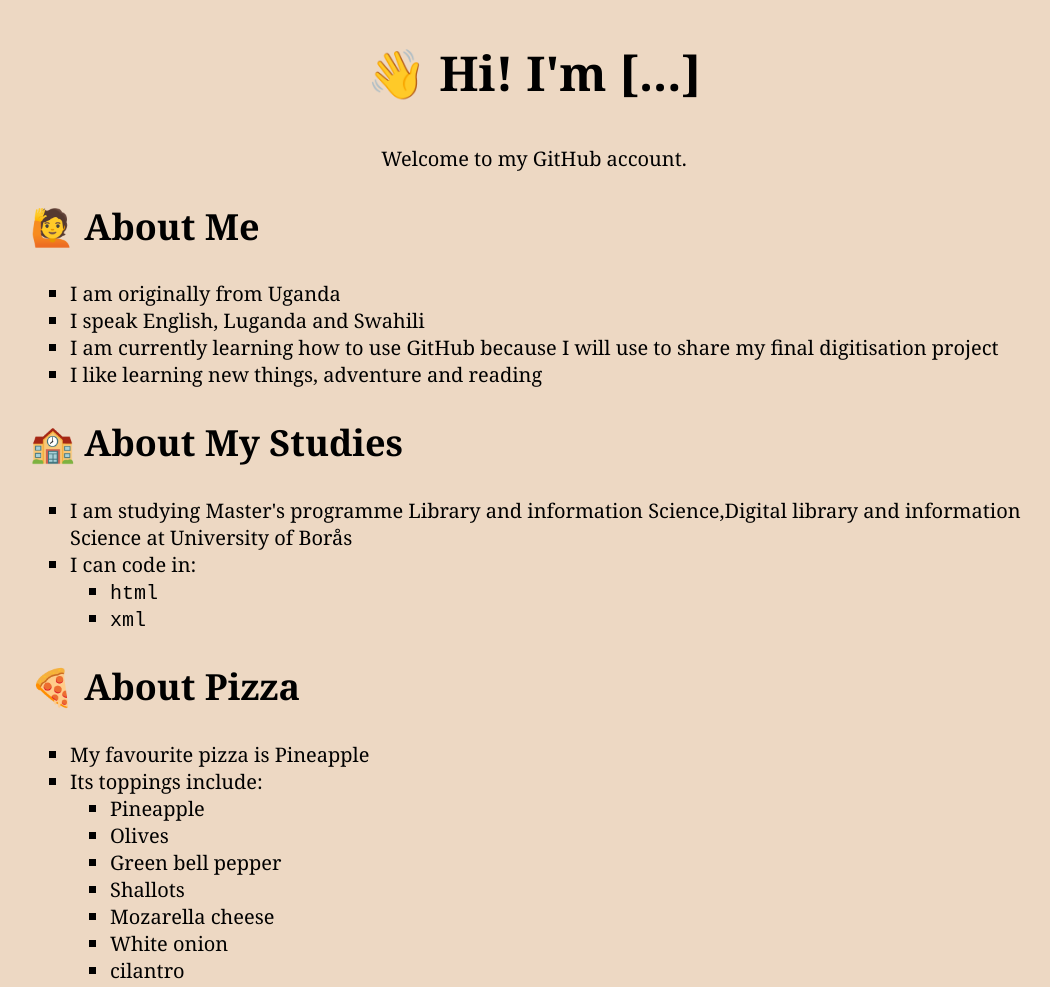
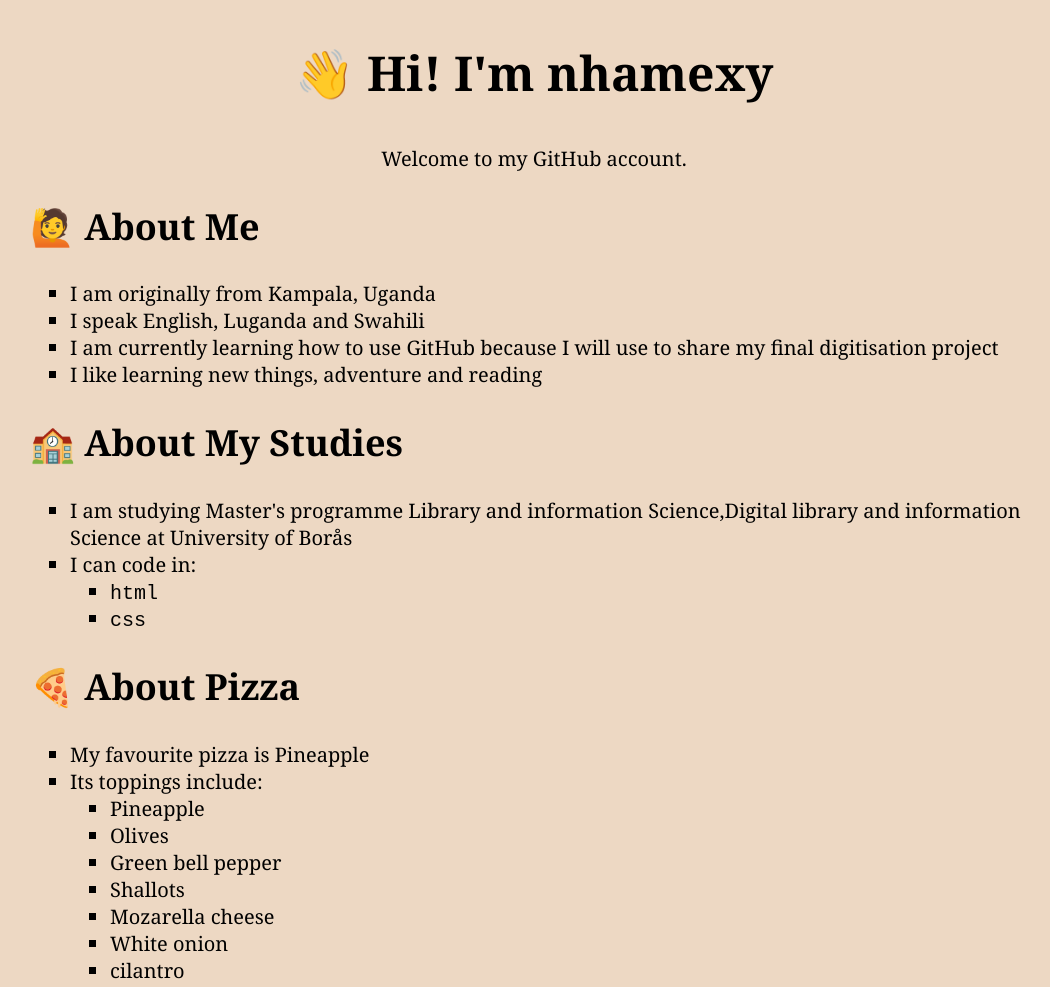
Before and after one commit to nhamexy/About-me, a plain HTML site: page index.html in a window 1280 px wide. Shown: the whole page, without its empty margins (106-1156 px from the left). Drawn offline with Linux system fonts and the light colour scheme.

Commit message:
Add files via upload

```diff
--- a/index.html
+++ b/index.html
@@ -7,7 +7,7 @@
     </head>
     <body>
         <article>
-        <h1>&#128075; Hi! I'm [...]</h1>
+        <h1>&#128075; Hi! I'm nhamexy</h1>
         <p>
             Welcome to my GitHub account.
         </p>
@@ -15,7 +15,7 @@
         <article>
         <h2>&#128587; About Me</h2>
         <ul>
-            <li>I am originally from Uganda</li>
+            <li>I am originally from Kampala, Uganda</li>
             <li>I speak English, Luganda and Swahili</li>
             <li>I am currently learning how to use GitHub because I will use to share my final digitisation project</li>
             <li>I like learning new things, adventure and reading</li>
@@ -28,7 +28,7 @@
             <li>I can code in:
                 <ul>
                     <li><code>html</code></li>
-                    <li><code>xml</code></li>
+                    <li><code>css</code></li>
                 </ul>
             </li>
         </ul>
```
